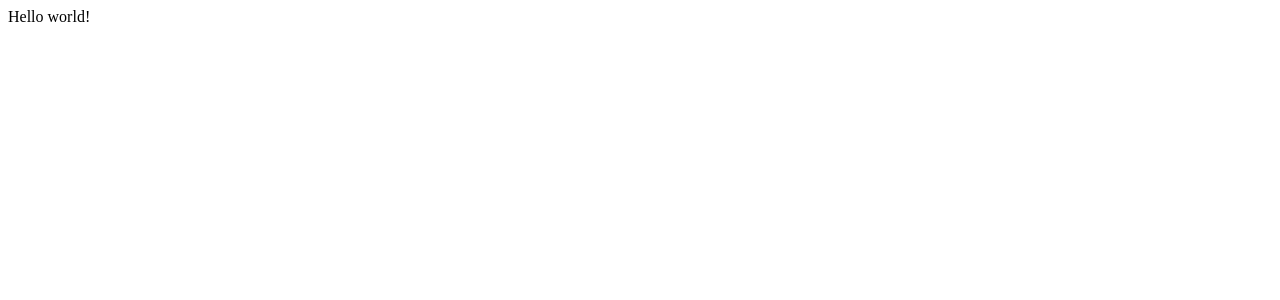
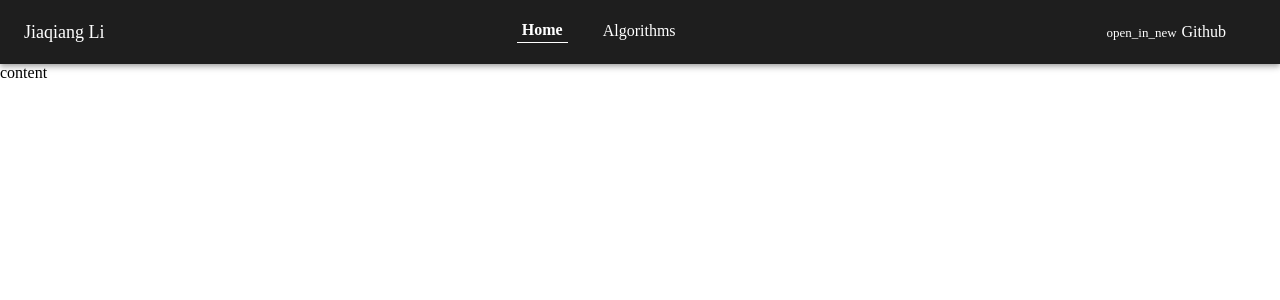
Before and after one commit to qwnwzzo/personal_blog, a Gatsby app: page / in a window 1280 px wide. Shown: the top 300 px of the page. Built offline with nearby package versions, Linux system fonts and the light colour scheme.

Commit message:
add nav bar

```diff
--- /dev/null
+++ b/gatsby-browser.js
@@ -0,0 +1 @@
+import "./src/styles/global.css";
--- a/package.json
+++ b/package.json
@@ -13,7 +13,9 @@
     "test": "echo \"Write tests! -> https://gatsby.dev/unit-testing\""
   },
   "dependencies": {
+    "@material-ui/core": "^3.9.3",
     "gatsby": "^2.3.34",
+    "immutable": "^4.0.0-rc.12",
     "react": "^16.8.6",
     "react-dom": "^16.8.6"
   },
--- /dev/null
+++ b/src/components/nav_bar/nav_bar.js
@@ -0,0 +1,73 @@
+import React, { Component } from "react";
+import { withStyles } from '@material-ui/core/styles';
+import AppBar from '@material-ui/core/AppBar';
+import Toolbar from '@material-ui/core/Toolbar';
+import Icon from '@material-ui/core/Icon';
+
+class NavBar extends Component {
+  render(){
+    const { classes, pathName } = this.props;
+
+    return (
+      <div className={classes.container}>
+        <AppBar
+          position="static"
+          classes={{
+            root: classes.navBarContainer
+          }}>
+          <Toolbar>
+            <div style={{width: '100%', display: 'flex', flexDirection: 'row', alignItems: 'center'}}>
+              <div style={{width: '40%', fontSize: 'large'}}>Jiaqiang Li</div>
+              <div className={pathName === '/'? classes.selectedTitle: classes.unselectedTitle}>
+                Home
+              </div>
+              <div className={pathName === '/algorithms'? classes.selectedTitle: classes.unselectedTitle}>
+                Algorithms
+              </div>
+              <div
+                style={{marginRight: 30, flex: '1 1 auto', textAlign: 'right', cursor: 'pointer'}}>
+                <Icon className={classes.githubIcon}>
+                  open_in_new
+                </Icon>
+                <span onClick={() => window.open('https://github.com/qwnwzzo', '_blank')}>
+                  Github
+                </span>
+              </div>
+            </div>
+          </Toolbar>
+        </AppBar>
+        {this.props.children}
+      </div>
+    );
+  }
+}
+
+const styles = theme => ({
+  container: {
+    display: 'flex',
+    flexDirection: 'column',
+    width: '100%',
+  },
+  navBarContainer: {
+    backgroundColor: '#1E1E1E',
+    color: 'white',
+    width: '100%'
+  },
+  githubIcon: {
+    fontSize: 'small',
+    marginRight: 5,
+  },
+  selectedTitle: {
+    padding: '0px 5px 3px 5px',
+    marginRight: 30,
+    fontWeight: 'bold',
+    borderBottom: 'solid 1px white',
+  },
+  unselectedTitle: {
+    padding: '0px 5px 3px 5px',
+    marginRight: 30,
+    fontWeight: 100,
+  },
+})
+
+export default withStyles(styles)(NavBar);
--- a/src/pages/index.js
+++ b/src/pages/index.js
@@ -1,3 +1,10 @@
-import React from "react"
+import React from "react";
+import NavBar from "../components/nav_bar/nav_bar.js";
 
-export default () => <div>Hello world!</div>
+export default (props) => {
+  return (
+    <NavBar pathName={props.location.pathname}>
+      <div>content</div>
+    </NavBar>
+  );
+}
--- /dev/null
+++ b/src/styles/global.css
@@ -0,0 +1,11 @@
+html {
+  background-color: white;
+  margin: 0px;
+  padding: 0px;
+}
+
+body {
+  background-color: white;
+  margin: 0px;
+  padding: 0px;
+}
```
Also changed, not shown: src/html.js (added, +41 -0 lines).
